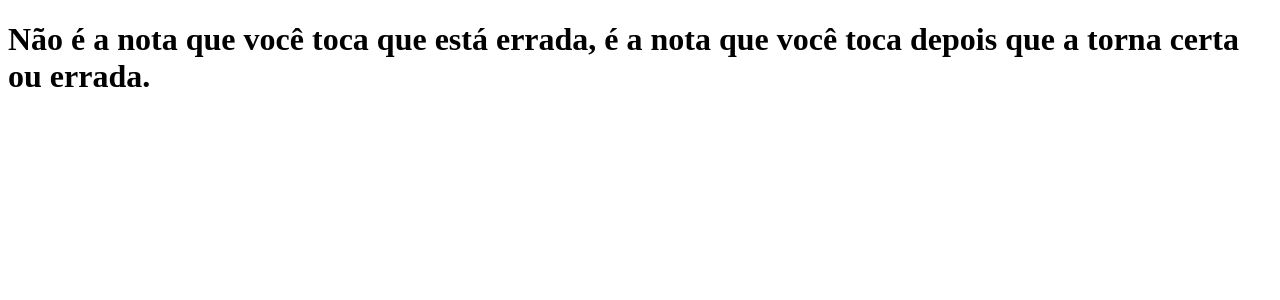
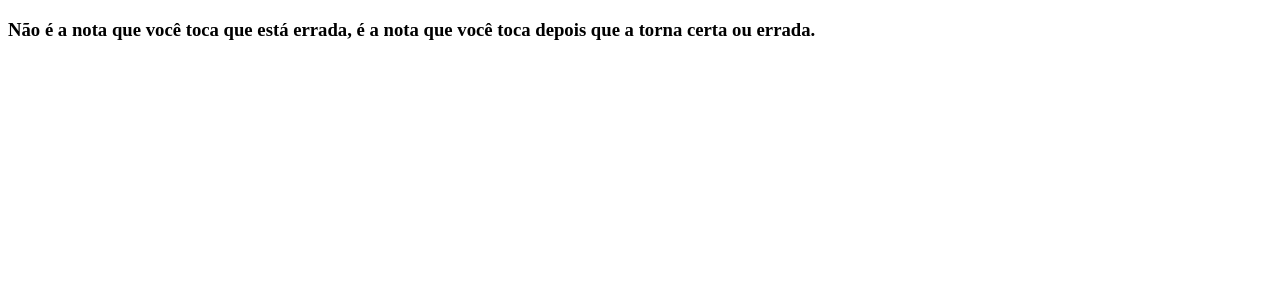
Before and after one commit to caioandre182/clone-tabnews, a Next.js app: page / in a window 1280 px wide. Shown: the top 300 px of the page. Built offline with nearby package versions, Linux system fonts and the light colour scheme.

Commit message:
trocando a tag para h3

```diff
--- a/pages/index.js
+++ b/pages/index.js
@@ -1,6 +1,6 @@
 function Home(){
     return (
-        <h1>Não é a nota que você toca que está errada, é a nota que você toca depois que a torna certa ou errada.</h1>
+        <h3>Não é a nota que você toca que está errada, é a nota que você toca depois que a torna certa ou errada.</h3>
     )
 }
 
```
